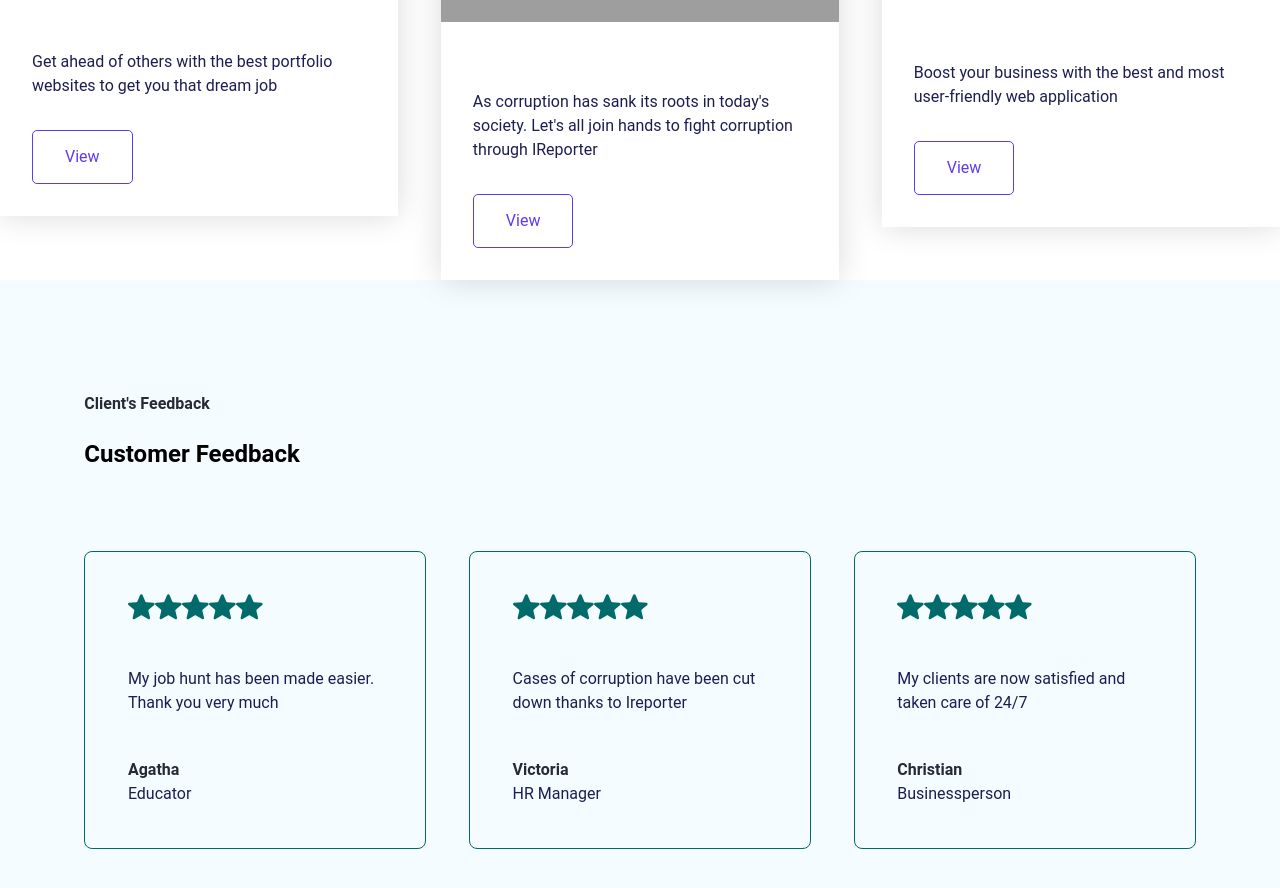
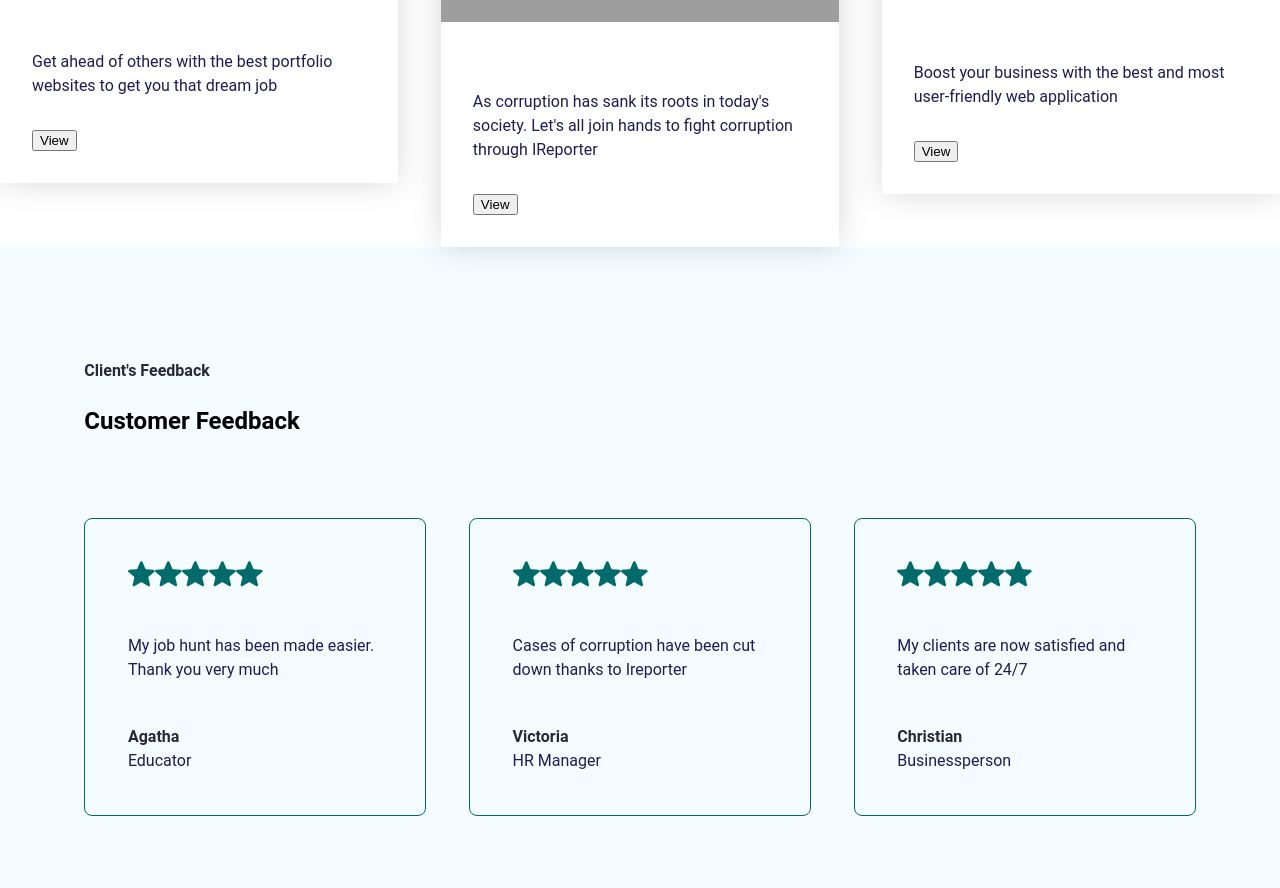
Before and after one commit to Aftermath001/Adams-Alvin-portfolio-website, a React (Create React App) app in the folder my-app/: page / in a window 1280 px wide. Shown: the part 3320-4208 px from the top of the page. Built offline with nearby package versions, Linux system fonts and the light colour scheme; grey boxes are pictures that could not be loaded; the HTML template or start-up script is replaced by a standard one.

Commit message:
Done Changes

```diff
--- a/my-app/src/Pages/Home/MyPortfolio.jsx
+++ b/my-app/src/Pages/Home/MyPortfolio.jsx
@@ -45,25 +45,7 @@ function MyPortfolio() {
                             <p className='text-md'>{item.description}</p>
 
                         </div>
-                        <a href={item.link }><button className="btn btn-outline-primary">View </button></a>
-                        {/* <p className="text-sm portfolio--link">
-                {item.link}
-                <svg
-                  xmlns="http://www.w3.org/2000/svg"
-                  width="16"
-                  height="16"
-                  viewBox="0 0 20 19"
-                  fill="none"
-                >
-                  <path
-                    d="M4.66667 1.66675H18V15.0001M18 1.66675L2 17.6667L18 1.66675Z"
-                    stroke="currentColor"
-                    stroke-width="2.66667"
-                    stroke-linecap="round"
-                    stroke-linejoin="round"
-                  />
-                </svg>
-              </p> */}
+                        <a href={item.link }><button>View </button></a>
                     </div>
                      </div>
             ) )}
```
